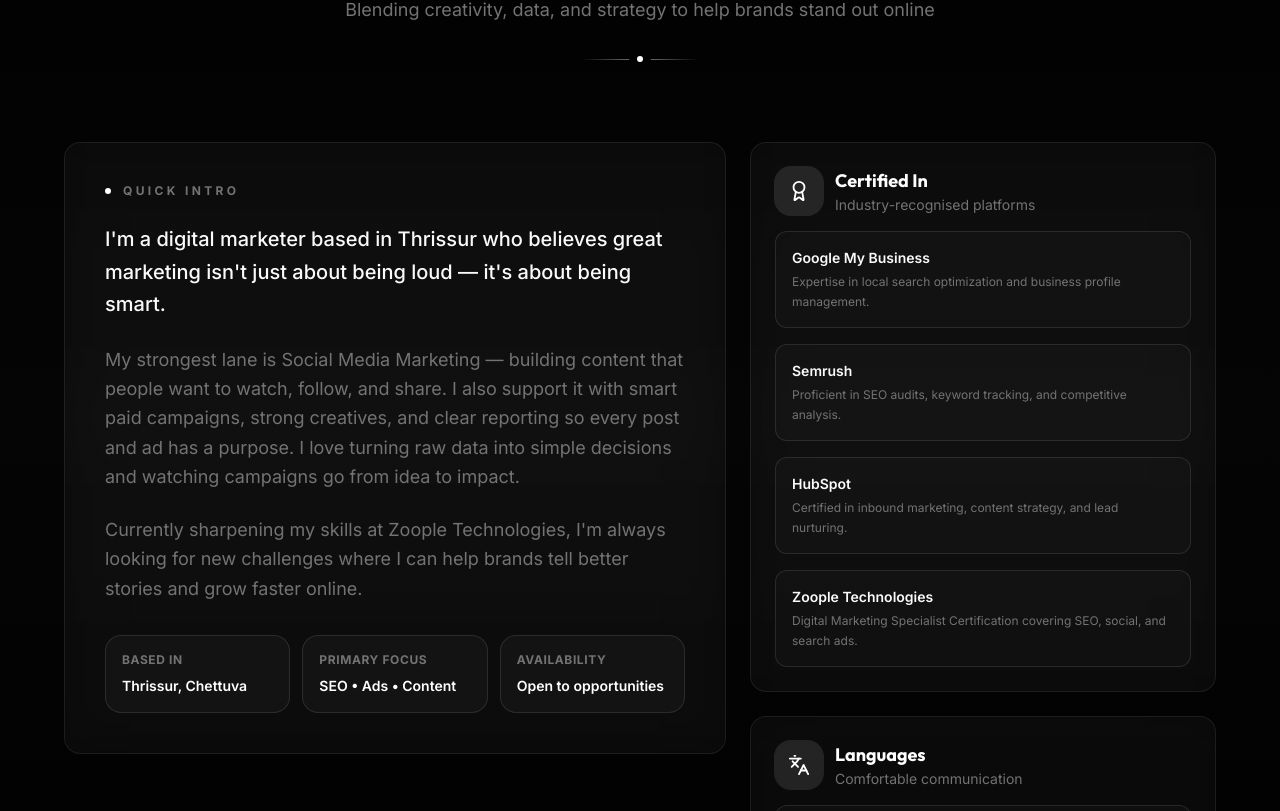
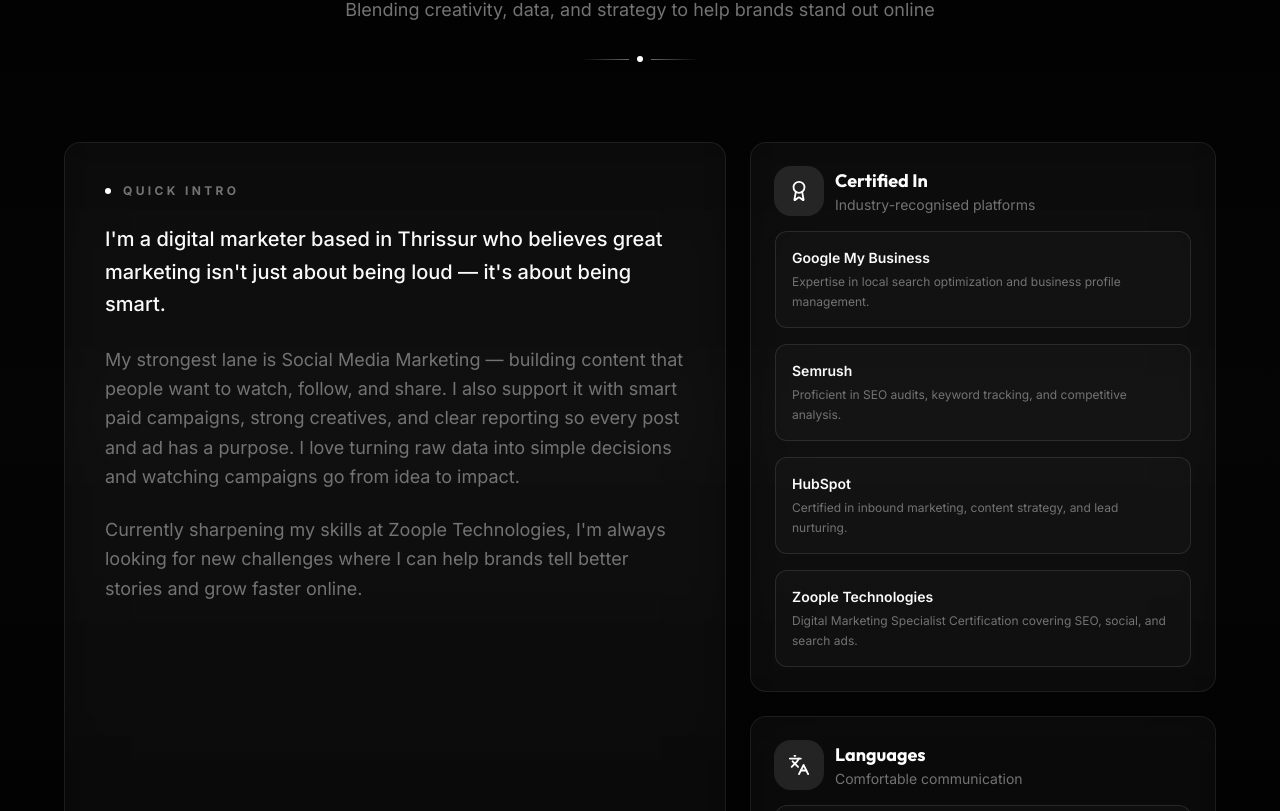
Before and after one commit to riyaaahh/faiz, a React (Vite) app: page / in a window 1280 px wide. Shown: the part 2569-3380 px from the top of the page. Built offline with nearby package versions, Linux system fonts and the light colour scheme.

Commit message:
spacing done

```diff
--- a/src/components/About.jsx
+++ b/src/components/About.jsx
@@ -19,9 +19,9 @@ export default function About() {
             whileInView={{ opacity: 1, y: 0 }}
             viewport={{ once: true }}
             transition={{ duration: 0.8, ease: [0.22, 1, 0.36, 1] }}
-            className="lg:col-span-7"
+            className="lg:col-span-7 lg:flex lg:flex-col"
           >
-            <GlowCard className="p-8 md:p-10">
+            <GlowCard className="p-8 md:p-10 lg:h-full lg:flex lg:flex-col">
               <div className="mb-6 flex items-center gap-3">
                 <span className="h-1.5 w-1.5 rounded-full bg-white" />
                 <p className="text-xs font-bold uppercase tracking-[0.28em] text-muted">
@@ -48,7 +48,7 @@ export default function About() {
                 whileInView={{ opacity: 1, y: 0 }}
                 viewport={{ once: true }}
                 transition={{ delay: 0.2 }}
-                className="mt-8 grid gap-3 sm:grid-cols-3"
+                className="mt-auto pt-8 grid gap-3 sm:grid-cols-3"
               >
                 {[
                   { label: "Based in", value: profile.location },
```
